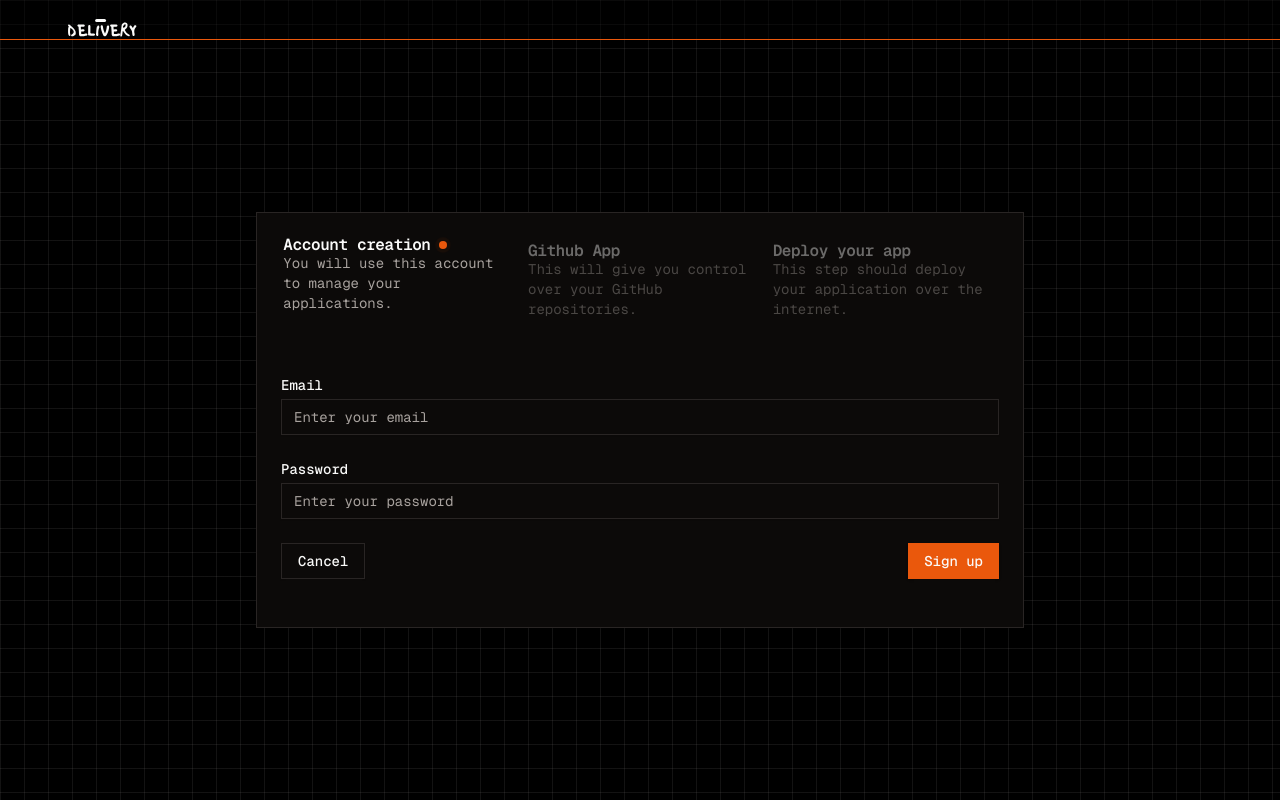
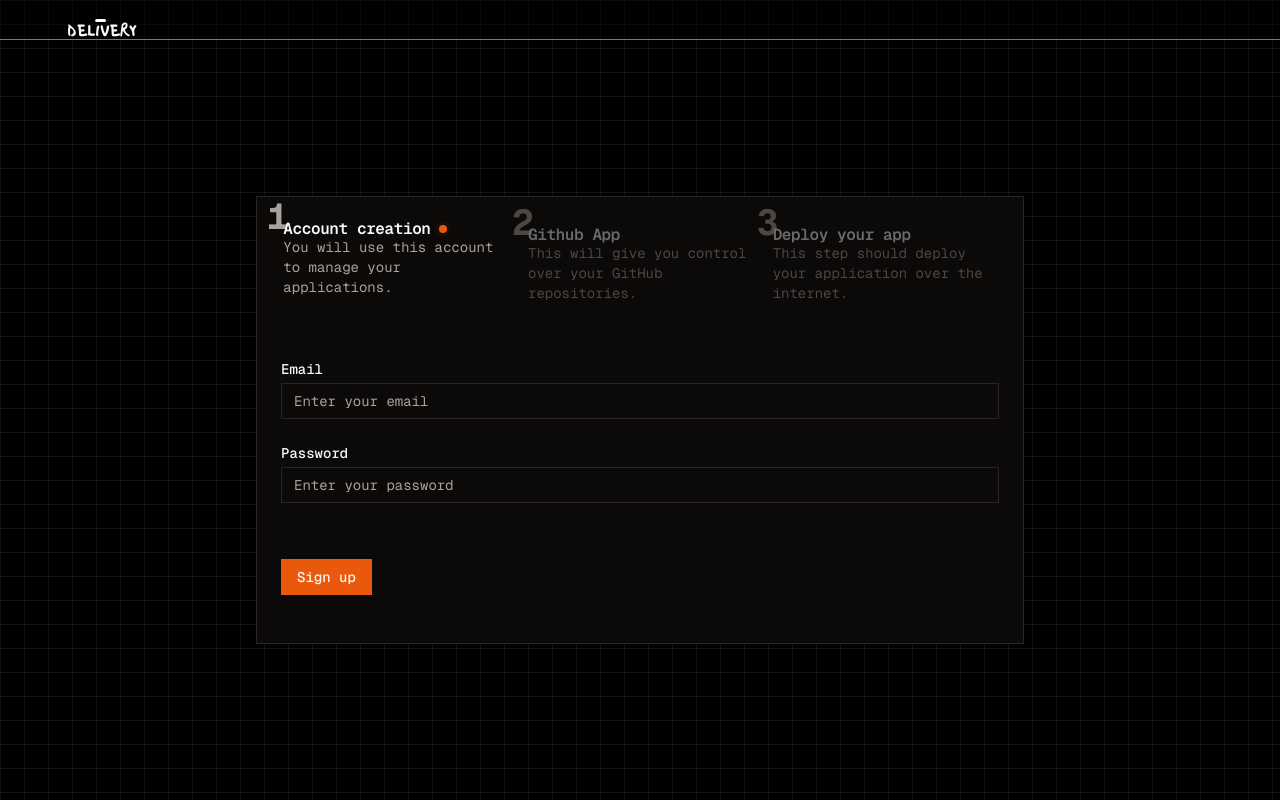
Before and after one commit to younes101020/delivery, a Next.js app in the folder apps/web/: page / in a window 1280 px wide. Built offline with nearby package versions, Linux system fonts and the light colour scheme; no server answers.

Commit message:
chore: split forms component

```diff
--- a/apps/web/src/app/(onboarding)/_components/loginform.tsx
+++ b/apps/web/src/app/(onboarding)/_components/loginform.tsx
@@ -59,8 +59,7 @@ export function Login({ mode = "signin" }: { mode?: "signin" | "signup" }) {
           <div className="text-destructive text-sm">{state.error}</div>
         )}
 
-        <CardFooter className="flex justify-between px-0">
-          <Button variant="outline">Cancel</Button>
+        <CardFooter className="flex px-0 pt-8">
           <Button type="submit" disabled={pending}>
             {pending ? (
               <>
--- a/apps/web/src/app/(onboarding)/_components/onboardingforms.tsx
+++ b/apps/web/src/app/(onboarding)/_components/onboardingforms.tsx
@@ -28,7 +28,7 @@ export function OnboardingForms() {
   } = helpers;
 
   return (
-    <Card className="w-[90%] lg:w-[60%]">
+    <Card className="w-[90%] lg:w-[60%] -z-20">
       <StepTracker />
       <CardContent>{CurrentComponent}</CardContent>
     </Card>
--- a/apps/web/src/app/(onboarding)/_components/stepstracker.tsx
+++ b/apps/web/src/app/(onboarding)/_components/stepstracker.tsx
@@ -4,14 +4,17 @@ const STEP_METADATA = [
   {
     title: "Account creation",
     description: "You will use this account to manage your applications.",
+    level: "1",
   },
   {
     title: "Github App",
     description: "This will give you control over your GitHub repositories.",
+    level: "2",
   },
   {
     title: "Deploy your app",
     description: "This step should deploy your application over the internet.",
+    level: "3",
   },
 ];
 
@@ -28,12 +31,24 @@ export function StepTracker() {
   return (
     <CardHeader className="flex md:flex-row gap-4 justify-around">
       {STEP_METADATA.map((step, i) => (
-        <div key={i} className={`w-56 ${i !== 0 && "opacity-40"}`}>
+        <div key={i} className={`w-56 ${i !== 0 && "opacity-40"} relative`}>
           <CardTitle className="flex gap-2">
             <div>{step.title}</div>
             {i === 0 && <BounceIndicator />}
           </CardTitle>
           <CardDescription>{step.description}</CardDescription>
+          <div
+            className={`
+              absolute top-[-1.5rem] left-[-1rem] text-muted-foreground font-bold text-4xl -z-10
+              before:content-['']
+              before:absolute
+              before:top-0
+              before:left-0
+              before:w-4
+            `}
+          >
+            {step.level}
+          </div>
         </div>
       ))}
     </CardHeader>
```
Also changed, not shown: apps/web/public/docs/onboarding.png (added).
